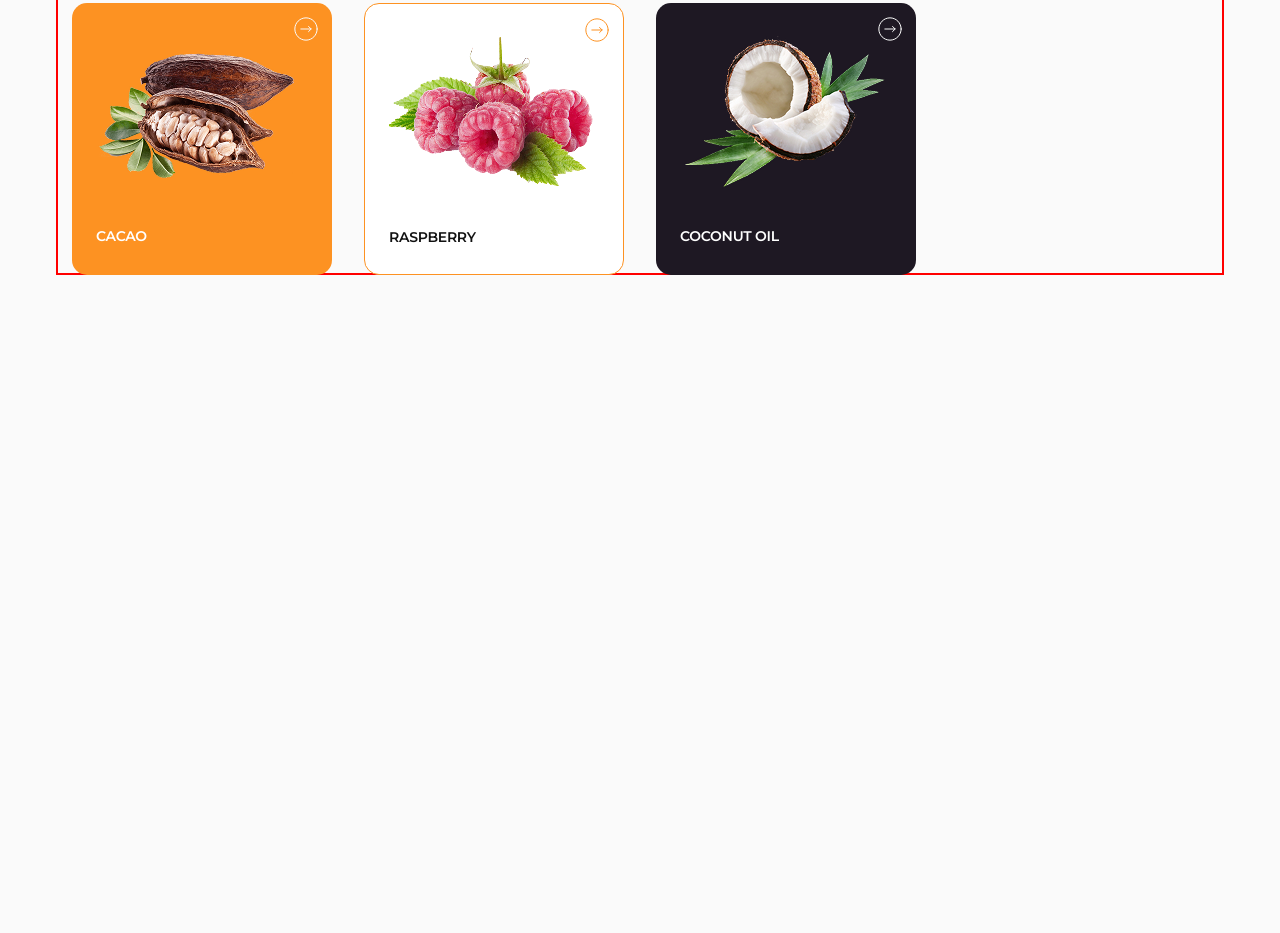
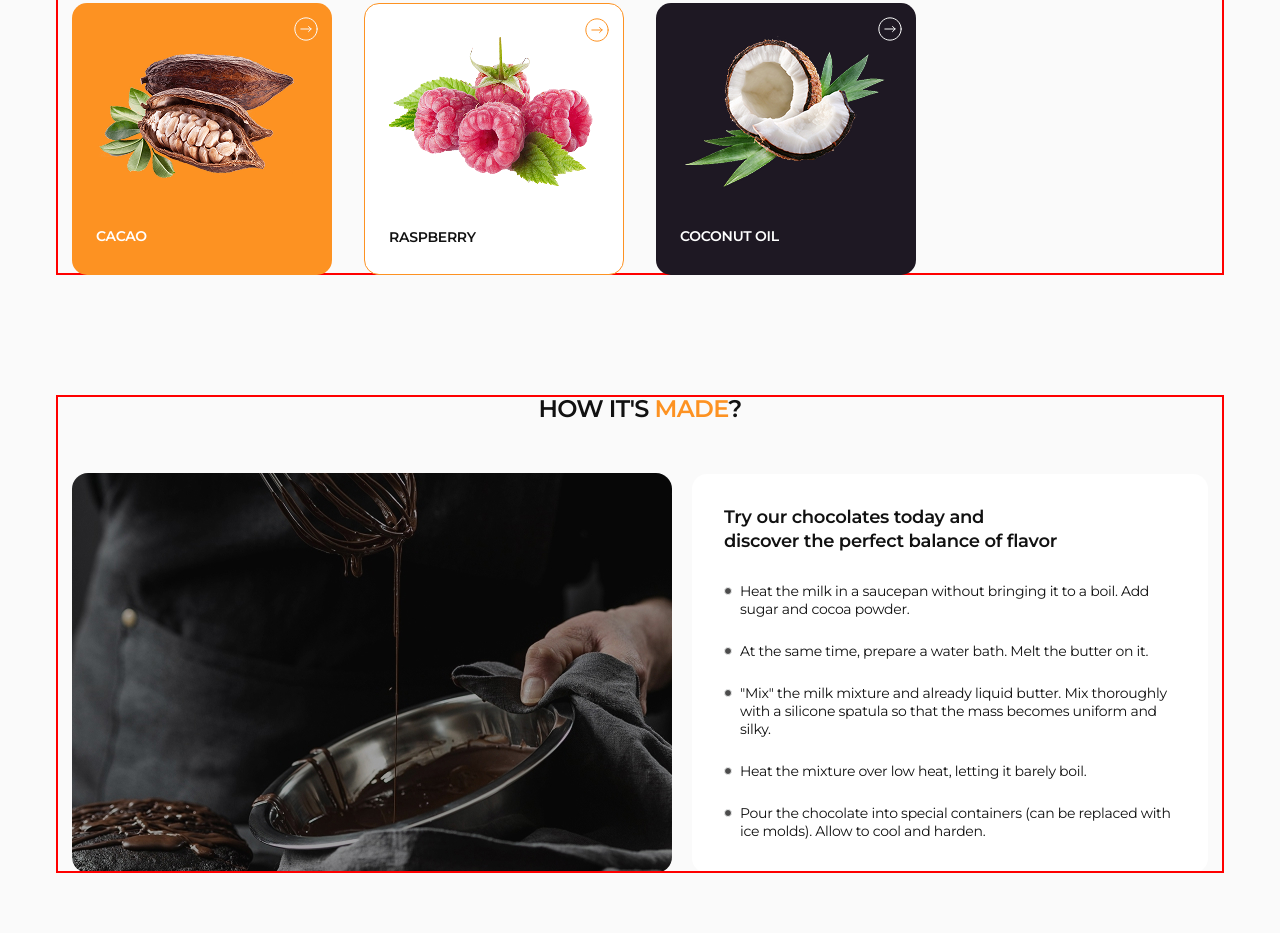
Before and after one commit to AnastasiiaMatsko/chocolate-practice, a plain HTML site: page index.html in a window 1280 px wide. Shown: the part 1635-2568 px from the top of the page. Before the commit the page ends 1970 px from the top, so only its background shows below. Drawn offline with nearby package versions, Linux system fonts and the light colour scheme.

Commit message:
Adaptive styles for Made

```diff
--- a/css/made.css
+++ b/css/made.css
@@ -1,35 +1,54 @@
-.made {
-}
-.made-title {
-}
 .made-wrapper {
   display: flex;
+  flex-direction: column;
+  align-items: center;
   gap: 20px;
 }
+@media only screen and (min-width: 1168px) {
+  .made-wrapper {
+    flex-direction: row;
+  }
+}
 .made-left-side {
+  max-width: 600px;
   border-radius: 16px;
   overflow: hidden;
 }
 .made-ill {
+  max-width: 100%;
 }
 .made-right-side {
-  width: 516px;
+  max-width: 600px;
+
   padding: 32px;
   border-radius: 15px;
   background: #fff;
 }
+@media only screen and (min-width: 1168px) {
+  .made-right-side {
+    max-width: 516px;
+  }
+}
 .made-caption {
   max-width: 350px;
-  margin-bottom: 28px;
+  margin-bottom: 20px;
 
   font-weight: 600;
   font-size: 18px;
   line-height: 1.33;
 }
-.made-list {
+@media only screen and (min-width: 768px) {
+  .made-caption {
+    margin-bottom: 28px;
+  }
 }
 .made-item:not(:last-child) {
-  margin-bottom: 24px;
+  margin-bottom: 18px;
+}
+@media only screen and (min-width: 1168px) {
+  .made-item:not(:last-child) {
+    margin-bottom: 24px;
+  }
 }
 .made-item {
   display: flex;
--- a/index.html
+++ b/index.html
@@ -294,7 +294,7 @@
         </div>
       </section>
       <!-- Made section -->
-      <section class="made section hide" id="made">
+      <section class="made section" id="made">
         <div class="container">
           <h2 class="made-title section-title">
             How it&#39;s <span class="accent">made</span>?
```
